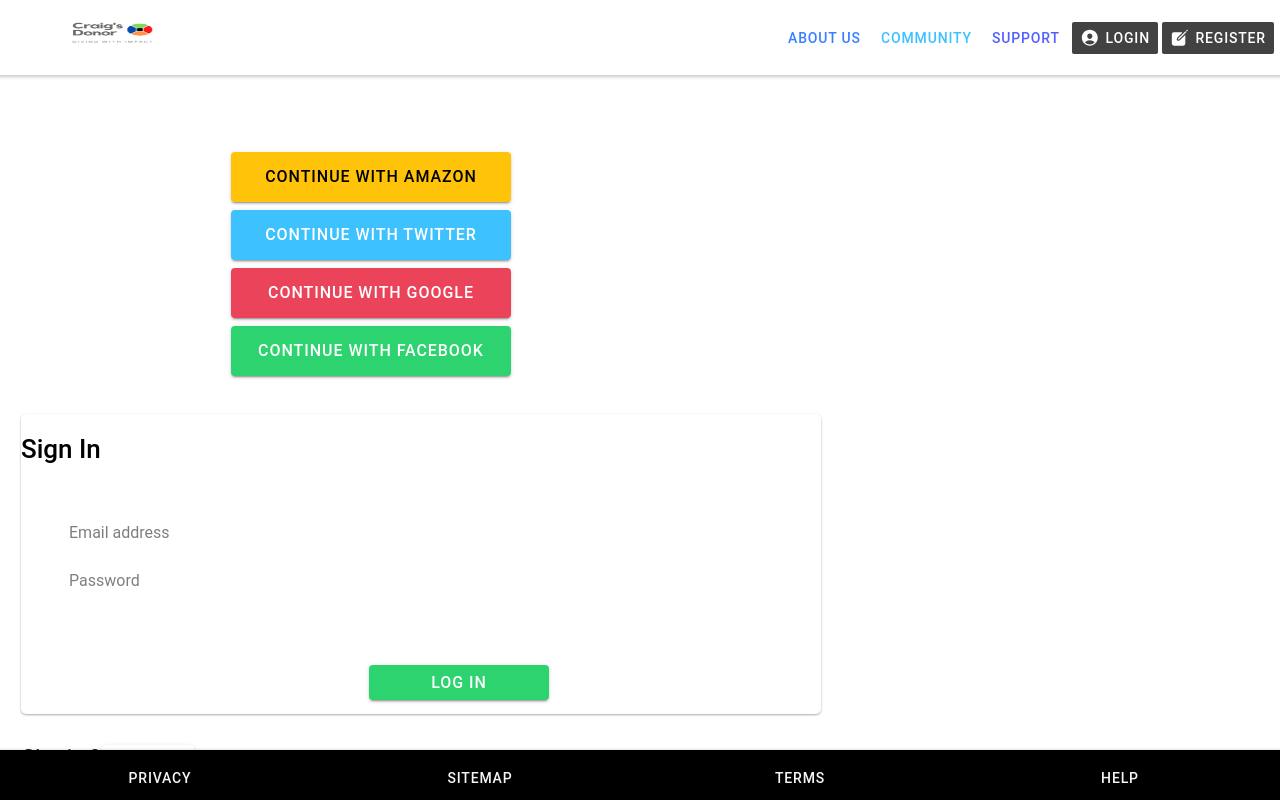
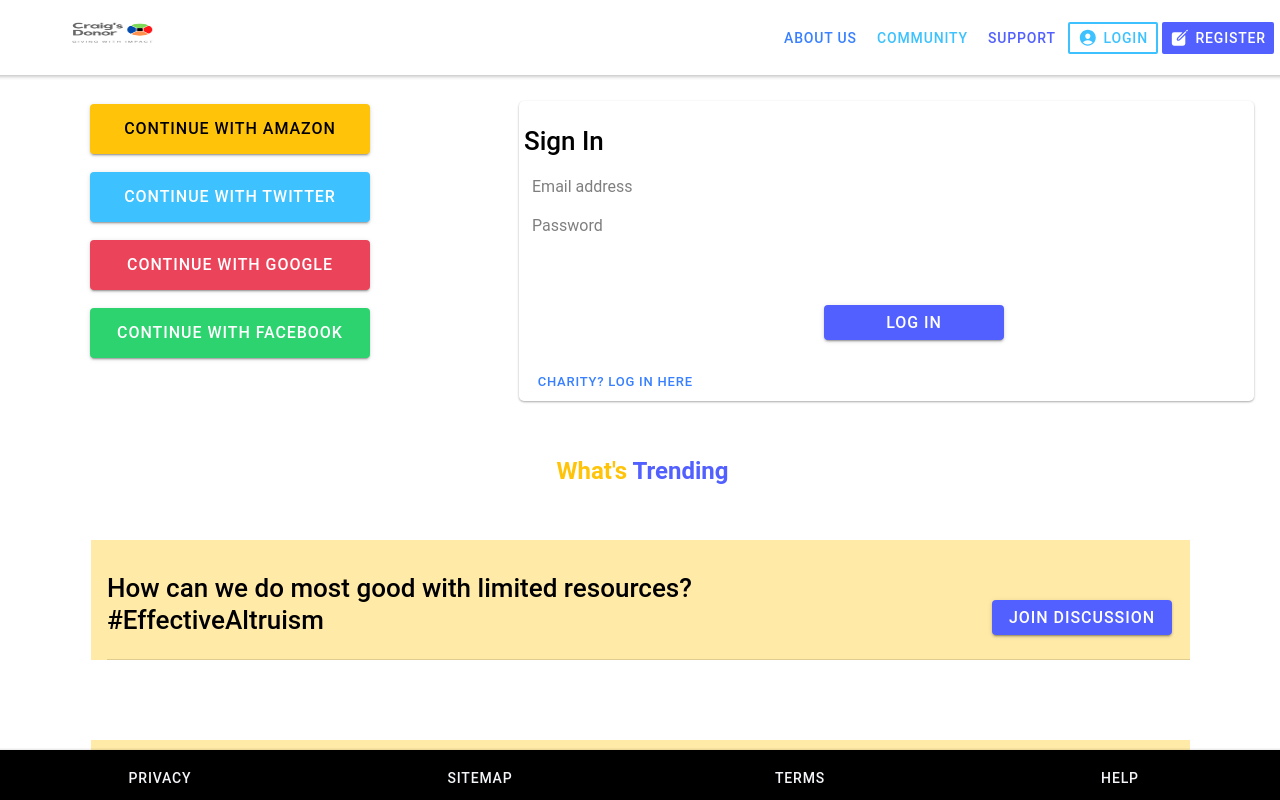
Before and after one commit to mwroffo/craigs-donors, a React (Create React App) app: page /home in a window 1280 px wide. Built offline with nearby package versions, Linux system fonts and the light colour scheme.

Commit message:
Craigs Donors landing pages. additional changes.

```diff
--- a/src/App.tsx
+++ b/src/App.tsx
@@ -35,12 +35,12 @@
         <Route exact path="/" render={() => <Redirect to="/home" />} />
 
         {/* Testing of the Donate Page */}
-        <Route path="/donatepage" component={DonatePage} exact={true} />
-        <Route exact path="/" render={() => <Redirect to="/donatepage" />} />
+        {/* <Route path="/donatepage" component={DonatePage} exact={true} />
+        <Route exact path="/" render={() => <Redirect to="/donatepage" />} /> */}
 
         {/* Testing of the Donate Confirmation Page */}
-        <Route path="/donateconfirmpage" component={DonateConfirmPage} exact={true} />
-        <Route exact path="/" render={() => <Redirect to="/donateconfirmpage" />} />
+        {/* <Route path="/donateconfirmpage" component={DonateConfirmPage} exact={true} />
+        <Route exact path="/" render={() => <Redirect to="/donateconfirmpage" />} />         */}
 
       </IonRouterOutlet>
     </IonReactRouter>
--- /dev/null
+++ b/src/components/TrendingContainer.css
@@ -0,0 +1,155 @@
+.container {
+  text-align: center;
+  position: absolute;
+  left: 0;
+  right: 0;
+  top: 50%;
+  transform: translateY(-50%);
+}
+
+.container strong {
+  font-size: 20px;
+  line-height: 26px;
+}
+
+.container p {
+  font-size: 16px;
+  line-height: 22px;
+  color: #8c8c8c;
+  margin: 0;
+}
+
+.container a {
+  text-decoration: none;
+}
+
+.toolbar-top {
+  color: black;
+}
+
+.btnsignup {
+  width: 280px;
+  height: 50px;
+  margin-left: 60px;
+  color: white;
+  font-size: 16px;
+}
+
+.page-footer {
+  --background: black;
+  color: white;
+  height: 50px;
+}
+
+.btn-container {
+  margin-top: 60px;
+}
+
+.signup-card {
+  margin-top: 60px;
+  border: red;
+  border-radius: 5px;
+  margin-right: 40px;
+  background: white;
+  display: inline-block;
+  height: 300px;
+  margin: 1rem;
+  position: relative;
+  width: 800px;
+  box-shadow: 0 1px 3px rgba(0, 0, 0, 0.12), 0 1px 2px rgba(0,0,0,0.24)
+}
+
+h1 {
+  color: black;
+  font-size: large;
+}
+
+.btn-login {
+  width: 180px;
+  margin-left: 300px;
+  margin-top: 60px;
+  height: 55px;
+  padding-bottom: 20px;
+  color: white;
+  font-size: 16px;
+}
+
+.ion-title-top {
+  line-height: 40px;
+  padding-left: 50px;
+  background: url('../assets/images/CD.png') no-repeat left center;
+}
+
+.list-trending {
+  /* width: 1200px; */
+  width: 80%;
+  margin-left: 200px;
+  /* padding-left: 20px; */
+}
+
+.list-trending-item {
+  /* height: 300px; */
+  max-height: 200px;
+  color: black;
+  --background: #ffeaa7;
+}
+
+.btn-popular-causes {
+  width: 260px;
+  height: 150px;
+  --background: black;
+  --color: white;
+}
+
+.btn-container {
+  align-content: center;
+  padding-left: 150px;
+}
+
+.btn-charity-login {
+  /* --color: blue; */
+  font-size: 22px;
+}
+
+.btn-charity {
+  --color: blue;
+  font-size: 22;
+}
+
+.header-text {
+  /* color: black; */
+  font-size: 50;
+  color: red;
+}
+
+.toolbar-title {
+  line-height: 40px;
+  padding-left: 50px;
+  padding-top: 5px;
+}
+
+.display-grid {
+  justify-content: center;
+  margin: 5px;
+  padding: 15px 15px 15px 15px;
+}
+
+.row-style {
+  padding: 5px 5px 5px 5px;
+}
+
+.col-style {
+  background-color: #ffffff;
+  height: 80px;
+  font-weight: bold;
+  color: black;
+  font-size: 24px;
+  /* border: solid 2px #ddd; */
+  padding: 10px;
+  text-align: center;
+  margin-left: 5px;
+}
+
+.btn-donate {
+  width: 150px;
+}
--- /dev/null
+++ b/src/components/TrendingContainer.tsx
@@ -0,0 +1,52 @@
+import React from 'react';
+import { IonContent, IonHeader, IonPage, IonTitle, IonToolbar, IonButton, IonIcon, IonButtons, IonList,
+  IonItem, IonCard, IonCardContent, IonCardTitle, IonLabel, IonInput, IonImg, IonListHeader } from '@ionic/react';
+import { IonGrid, IonRow, IonCol, IonFooter, IonText } from '@ionic/react';
+import { personCircle, search, helpCircle, star, create, ellipsisHorizontal, ellipsisVertical,
+  medkit, colorFill, heartHalf , languageSharp} from 'ionicons/icons';
+
+import ReactDOM from 'react-dom';
+
+
+import './TrendingContainer.css';
+
+interface ContainerProps { }
+
+const TrendingContainer: React.FC<ContainerProps> = () => {
+  return (
+    <IonGrid class="display-grid">
+    <IonRow class="row-style">
+        <IonCol class="col-style"><IonText color="warning">What's</IonText> <IonText color="tertiary">Trending</IonText></IonCol>
+    </IonRow>
+
+    <IonRow className="ion-justify-content-center">
+        <IonList>
+          <IonItem class="list-trending-item">
+            <IonRow>
+              <h1>How can we do most good with limited resources? <br/>#EffectiveAltruism</h1>
+            </IonRow>
+            <IonRow><IonButton color="tertiary" class="btn-login">Join Discussion</IonButton></IonRow>
+          </IonItem>
+
+          <IonItem class="list-trending-item">
+            <IonRow>
+              <h1>Join me to fight COVID-19 in third world!!! <br/>#COVID-19</h1>
+            </IonRow>
+            <IonRow><IonButton color="tertiary" class="btn-login">Join Discussion</IonButton></IonRow>
+          </IonItem>
+
+          <IonItem class="list-trending-item">
+            <IonRow>
+              <h1>How can we do most good with limited resources? <br/>#EffectiveAltruism</h1>
+            </IonRow>
+            <IonRow><IonButton color="tertiary" class="btn-login">Join Discussion</IonButton></IonRow>
+          </IonItem>
+
+        </IonList>
+    </IonRow>
+    </IonGrid>
+
+  );
+};
+
+export default TrendingContainer;
--- a/src/pages/Home.tsx
+++ b/src/pages/Home.tsx
@@ -9,15 +9,15 @@
 
 
 import './Home.css';
+import ExploreContainer from '../components/ExploreContainer';
+import TrendingContainer from '../components/TrendingContainer';
 
 const Home: React.FC = () => {
   return (
     <IonPage>
-      <IonHeader>
+      <IonHeader translucent={true}>
         <IonToolbar class="toolbar-top">
         <IonTitle size="small" class="toolbar-title"><img alt="logo" id="header_logo" width="115" height="55" float-left src="./assets/images/CD.png"/></IonTitle>
-          {/* <IonTitle><img alt="logo" id="header_logo" height="40" float-left src="../assets/images/CD.png"/>Craig's Donors</IonTitle> */}
-          {/* <IonTitle><IonImg alt="Craigs Logo" src="../assests/images/CDN.png" />Craigs Donors</IonTitle> */}
           <IonButtons slot="secondary">
             <IonButton color="primary" expand="block" fill="clear">About Us</IonButton>
             <IonButton color="secondary" expand="block" fill="clear">Community</IonButton>
@@ -25,11 +25,11 @@
           </IonButtons>
 
           <IonButtons slot="primary">
-            <IonButton fill="solid">
+            <IonButton color="secondary" fill="outline" expand="block">
             <IonIcon slot="start" icon={personCircle} />
               Login
             </IonButton>
-            <IonButton fill="solid">
+            <IonButton color="tertiary" fill="solid">
             <IonIcon slot="start" icon={create} />
               Register
             </IonButton>
@@ -37,119 +37,41 @@
         </IonToolbar>
       </IonHeader>
 
-      <IonContent>
-        <IonRow>
-          <IonCol>
-            <IonList lines="none" class="btn-container">
-              <IonItem>
-                <IonButton class="btnsignup" color="warning">Continue with Amazon</IonButton>
-              </IonItem>
+      <IonContent fullscreen={true}>
+        <IonGrid>
+          <IonRow class="row-style">
+          <IonCol class="col-style">
+          <IonRow class="row-style">
+            <IonButton class="btnsignup" color="warning">Continue with Amazon</IonButton>
+          </IonRow>
 
-              <IonItem>
-                <IonButton class="btnsignup" color="secondary">Continue with Twitter</IonButton>
-              </IonItem>
+          <IonRow class="row-style">
+            <IonButton class="btnsignup" color="secondary">Continue with Twitter</IonButton>
+          </IonRow>
 
-              <IonItem>
-                <IonButton class="btnsignup" color="danger">Continue with Google</IonButton>
-              </IonItem>
+          <IonRow class="row-style">
+            <IonButton class="btnsignup" color="danger">Continue with Google</IonButton>
+          </IonRow>
 
-              <IonItem>
-                <IonButton class="btnsignup" color="success">Continue with Facebook</IonButton>
-              </IonItem>
-            </IonList>
+          <IonRow class="row-style">
+            <IonButton class="btnsignup" color="success">Continue with Facebook</IonButton>
+          </IonRow>
           </IonCol>
 
-          <IonCol>
-            <IonCard class="signup-card">
-            <h1>Sign In</h1>
-              <IonCardContent>
-                <IonCardContent>
-                  <IonList lines="none">
-                    <IonItem>
-                      <IonInput type="email" placeholder="Email address"></IonInput>
-                    </IonItem>
-                    <IonItem>
-                      <IonInput type="password" placeholder="Password"></IonInput>
-                    </IonItem>
-                    <IonItem>
-                      <IonButton color="success" class="btn-login">Log In</IonButton>
-                    </IonItem>
-                    {/* <IonItem>
-                      Charity?<IonButton color="success">Log in here</IonButton>
-                    </IonItem>                     */}
-                  </IonList>
-                </IonCardContent>
-              </IonCardContent>
-            </IonCard>
-            <IonItem class="btn-charity-login">
-                {/* Charity?<IonButton color="clear">Log in here</IonButton> */}
-                <IonText color="dark">Charity?</IonText><IonButton class="btn-charity" size="small" color="clear">Log in here</IonButton>
-            </IonItem>
+          {/* Sign In block */}
+          <IonCol class="signup-card" size="7">
+            <IonRow><h1>Sign In</h1></IonRow>
+            <IonRow><IonInput type="email" placeholder="Email address" clear-input="true" required></IonInput></IonRow>
+            <IonRow><IonInput type="password" placeholder="Password" clear-input="true" required></IonInput></IonRow>
+            <IonRow><IonButton color="tertiary" class="btn-login">Log In</IonButton></IonRow>
+            <IonRow><IonButton color="primary" fill="clear" size="small">Charity? Log in HERE</IonButton></IonRow>
           </IonCol>
-        </IonRow>
+          </IonRow>
 
-        <IonList class="list-trending">
-          <h1>Trending</h1>
-          <IonItem class="list-trending-item">
-            <IonRow>
-              <h2>How can we do most good with limited resources?</h2>
-            </IonRow>
-            <IonRow>
-              <h3>#EffeciveAltruism</h3>
-            </IonRow>
-          </IonItem>
-          <IonItem class="list-trending-item">
-          <IonRow>
-              <h2>Join me to fight COVID-19 in thirdworld!!!</h2>
-            </IonRow>
-            <IonRow>
-              <h3>#COVID-19</h3>
-            </IonRow>
-          </IonItem>
-          <IonItem class="list-trending-item">
-          <IonRow>
-              <h2>How can we do most good with limited resources?</h2>
-            </IonRow>
-            <IonRow>
-              <h3>#EffeciveAltruism</h3>
-            </IonRow>
-          </IonItem>
-        </IonList>
-
-        <IonGrid>
-        <IonRow class="row-style">
-            <IonCol class="col-style"><div>Popular Causes</div></IonCol>
-        </IonRow>
-
-        <IonRow class="row-style">
-            <IonCol class="col-style">
-            <IonButton class="btn-popular-causes" size = "large" expand="full" fill="solid">
-            <IonIcon slot="start" icon={languageSharp} />
-              Education
-            </IonButton>
-            </IonCol>
-            <IonCol class="col-style">
-            <IonButton class="btn-popular-causes" size = "large" expand="full" fill="solid">
-            <IonIcon slot="start" icon={heartHalf} />
-              Mental Health
-            </IonButton>
-            </IonCol>
-            <IonCol class="col-style">
-            <IonButton class="btn-popular-causes" size = "large" expand="full" fill="solid">
-            <IonIcon slot="start" icon={medkit} />
-              Health
-            </IonButton>
-            </IonCol>
-            <IonCol class="col-style">
-            <IonButton class="btn-popular-causes" size = "large" expand="full" fill="solid">
-            <IonIcon slot="start" icon={colorFill} />
-              Clean Water
-            </IonButton>
-            </IonCol>
-        </IonRow>
+        {/* Trending Items here */}
+        <TrendingContainer/>
 
         </IonGrid>
-
 
       </IonContent>
 
```
